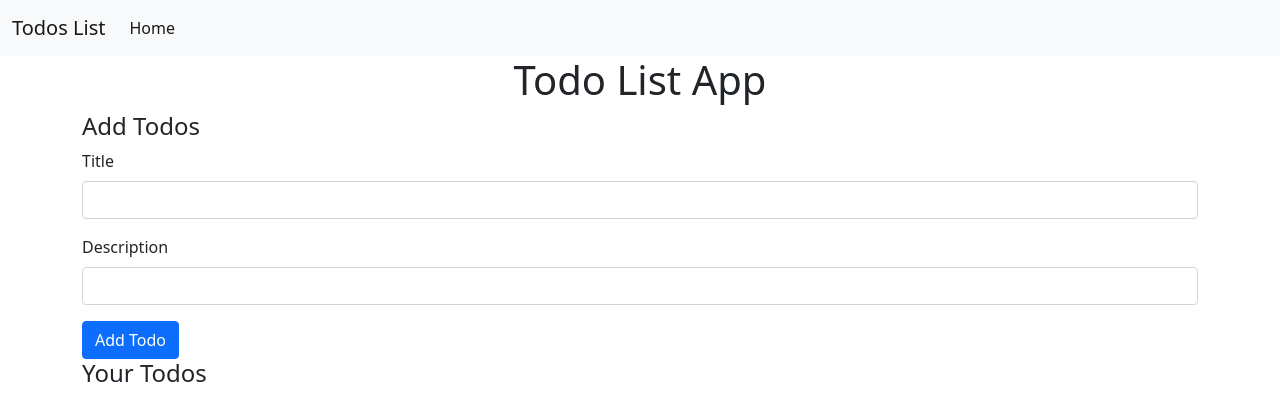
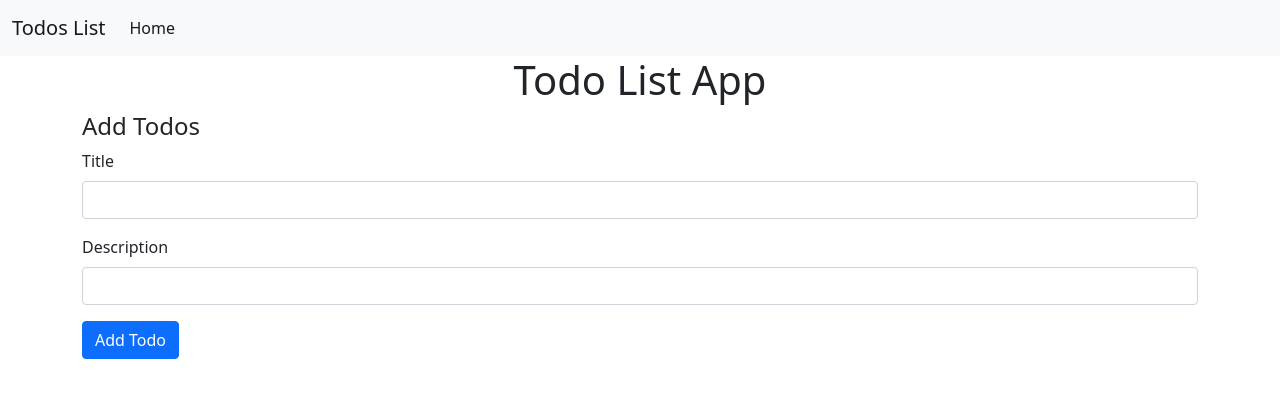
Before and after one commit to bansalvinitvinod/todo-list-angular, an Angular app: page / in a window 1280 px wide. Shown: the top 420 px of the page. Built offline with nearby package versions, Linux system fonts and the light colour scheme.

Commit message:
Minor Fix

```diff
--- a/src/app/MyComponents/todos/todos.component.html
+++ b/src/app/MyComponents/todos/todos.component.html
@@ -1,8 +1,8 @@
 <div class="container">
     <h1 class="text-center">Todo List App</h1>
     <app-todo-add (todoAdd)="addTodo($event)"></app-todo-add>
-    <h4>Your Todos</h4>
     <div *ngIf="todos.length!=0">
+        <h4>Your Todos</h4>
         <div *ngFor="let todo of todos">
             <app-todo-item [todo]="todo" (todoDelete)="deleteTodo($event)" (todoMarkAsDone)="markAsDoneTodo($event)"></app-todo-item>
         </div>
```
